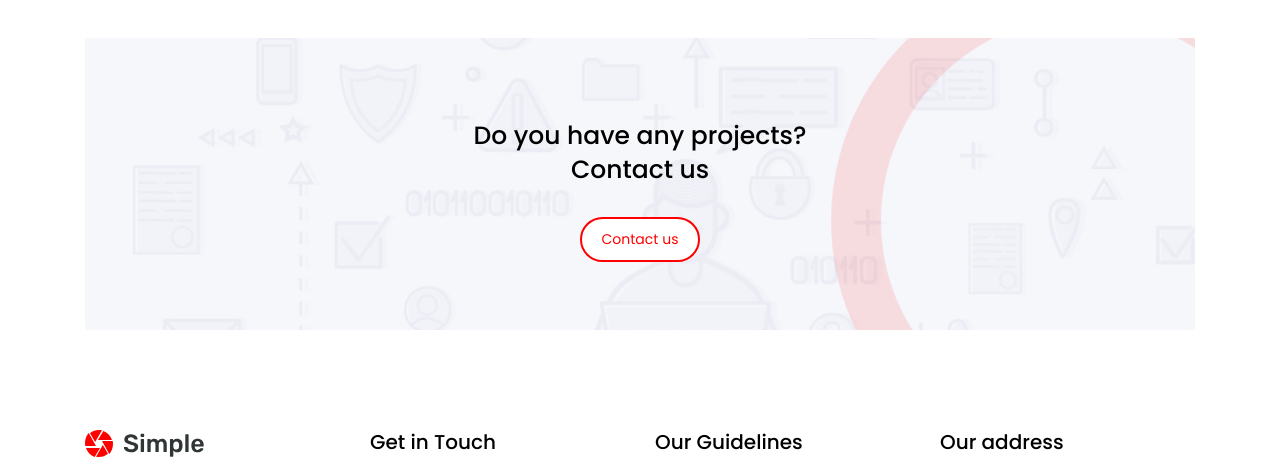
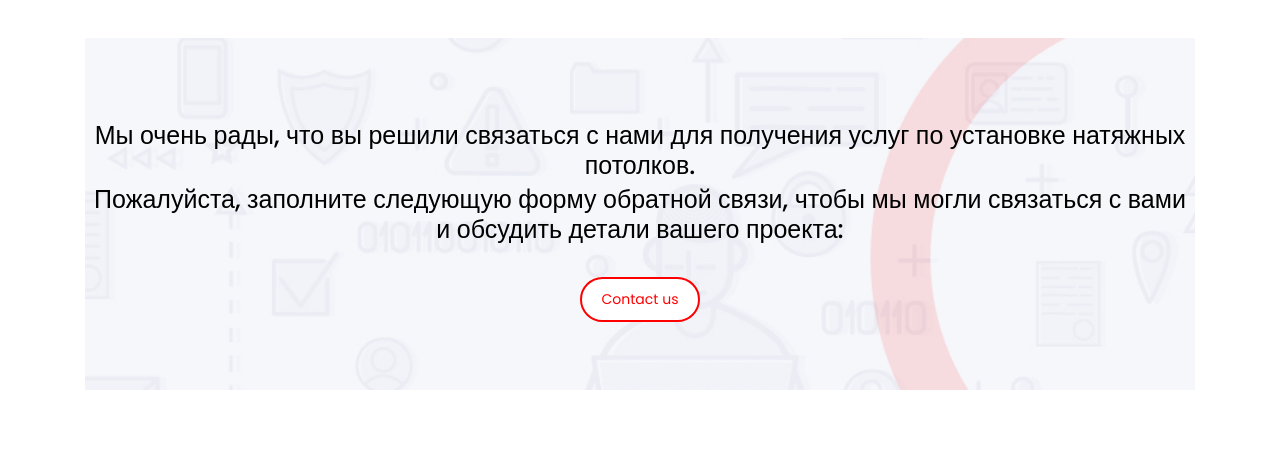
Before and after one commit to likemne/potolki, a website: page index.html in a window 1280 px wide. Shown: the part 5160-5627 px from the top of the page. Drawn offline with Linux system fonts and the light colour scheme.

Commit message:
Update index.html

```diff
--- a/index.html
+++ b/index.html
@@ -347,8 +347,8 @@
       <section class="contact-us" id="contact-section">
         <div class="contact-us-bgimage grid-margin" >
           <div class="pb-4">
-            <h4 class="px-3 px-md-0 m-0" data-aos="fade-down">Do you have any projects?</h4>
-            <h4 class="pt-1" data-aos="fade-down">Contact us</h4>
+            <h4 class="px-3 px-md-0 m-0" data-aos="fade-down">Мы очень рады, что вы решили связаться с нами для получения услуг по установке натяжных потолков.</h4>
+            <h4 class="pt-1" data-aos="fade-down">Пожалуйста, заполните следующую форму обратной связи, чтобы мы могли связаться с вами и обсудить детали вашего проекта:</h4>
           </div>
           <div data-aos="fade-up">
             <button class="btn btn-rounded btn-outline-danger">Contact us</button>
```
